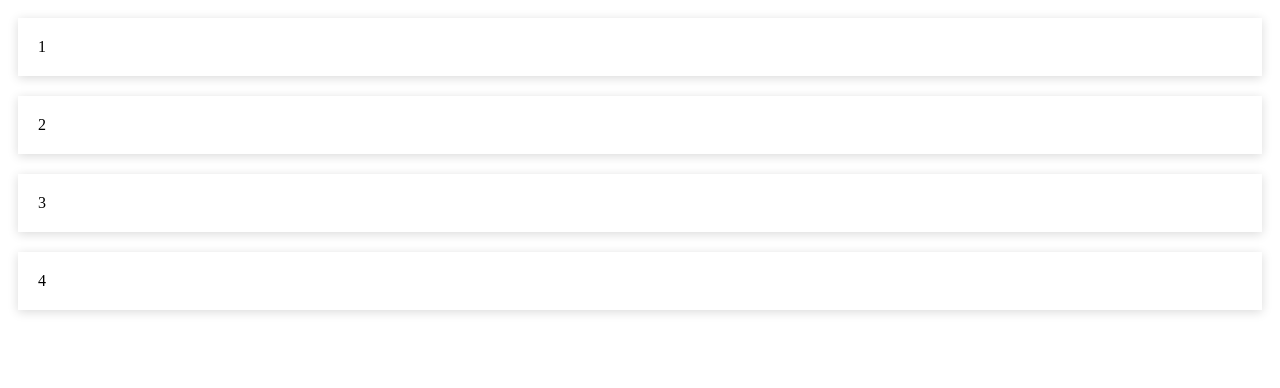
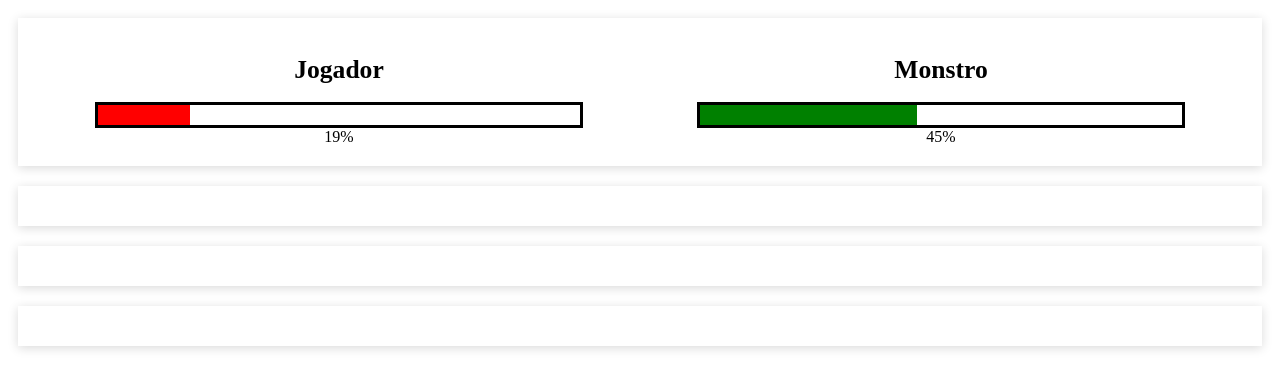
Before and after one commit to andreyevsilva/Matador-de-Monstro, a plain HTML site: page matador-de-monstro/index.html in a window 1280 px wide. Drawn offline with nearby package versions, Linux system fonts and the light colour scheme.

Commit message:
Painel de Pontuação

```diff
--- a/matador-de-monstro/app.js
+++ b/matador-de-monstro/app.js
@@ -1,7 +1,8 @@
 new Vue({
     el: '#app',
     data: {
-
+        playerLife:19,
+        monsterLife:45,
     },
     computed: {
 
--- a/matador-de-monstro/index.html
+++ b/matador-de-monstro/index.html
@@ -1,5 +1,6 @@
 <!DOCTYPE html>
 <html lang="en">
+
 <head>
     <meta charset="UTF-8">
     <meta name="viewport" content="width=device-width, initial-scale=1.0">
@@ -8,23 +9,48 @@
     <link href="https://fonts.googleapis.com/css?family=Montserrat:300,400,600" rel="stylesheet">
     <script src="https://unpkg.com/vue"></script>
 </head>
+
 <body>
 
     <div id="app">
         <!--Os pontos de HP do Jogador e do Monstro-->
-        <div class="panel scores">1</div>
+        <div class="panel scores">
+
+            <!-- Jogador-->
+            <div class="score">
+                <h1>Jogador</h1>
+                <div class="life-bar">
+                    <div class="life" :class="{danger:playerLife < 20}" :style="{width:playerLife + '%'}">
+
+                    </div>
+                </div>
+                <div>{{playerLife}}%</div>
+            </div>
+
+            <!--Monstro-->
+            <div class="score">
+                <h1>Monstro</h1>
+                <div class="life-bar">
+                    <div class="life" :class="{danger:monsterLife < 20}" :style="{width:monsterLife + '%'}">
+
+                    </div>
+                </div>
+                <div>{{monsterLife}}%</div>
+            </div>
+        </div>
 
         <!--Resultado do jogo, caso o jogador perca ou ganhe-->
-        <div class="panel result">2</div>
+        <div class="panel result"></div>
 
         <!--Botões de ações do jogo-->
-        <div class="panel buttons">3</div>
+        <div class="panel buttons"></div>
 
         <!--Histórico do jogo-->
-        <div class="panel logs">4</div>
+        <div class="panel logs"></div>
 
     </div>
 
     <script src="app.js"></script>
 </body>
+
 </html>
--- a/matador-de-monstro/style.css
+++ b/matador-de-monstro/style.css
@@ -17,3 +17,43 @@ html{
     padding:20px;
     box-shadow:0 2px 10px rgba(0,0,0,0.15);
 }
+
+/*Estilo Relacionado a area dos pontos*/
+
+.scores{
+    display:flex;
+}
+
+.score{
+    /*O elemento vai poder crescer dentro de um flex container*/
+    flex:1;
+    display: flex;
+    flex-direction: column;
+    justify-content: center;
+    align-items: center;
+}
+
+.score h1{
+  font-weight: 300px;
+  font-size: 1.6rem;
+}
+
+/* Wrapper Barra de vida*/
+.life-bar{
+    width: 80%;
+    height: 20px;
+    border: 3px solid #000;
+}
+
+/*Barra de vida*/
+.life-bar .life{
+    display:flex;
+    justify-content: center;
+    height: 100%;
+    background-color: green;
+}
+
+/*Barra de vida status perio*/
+.life-bar .life.danger{
+    background-color: red;
+}
```
